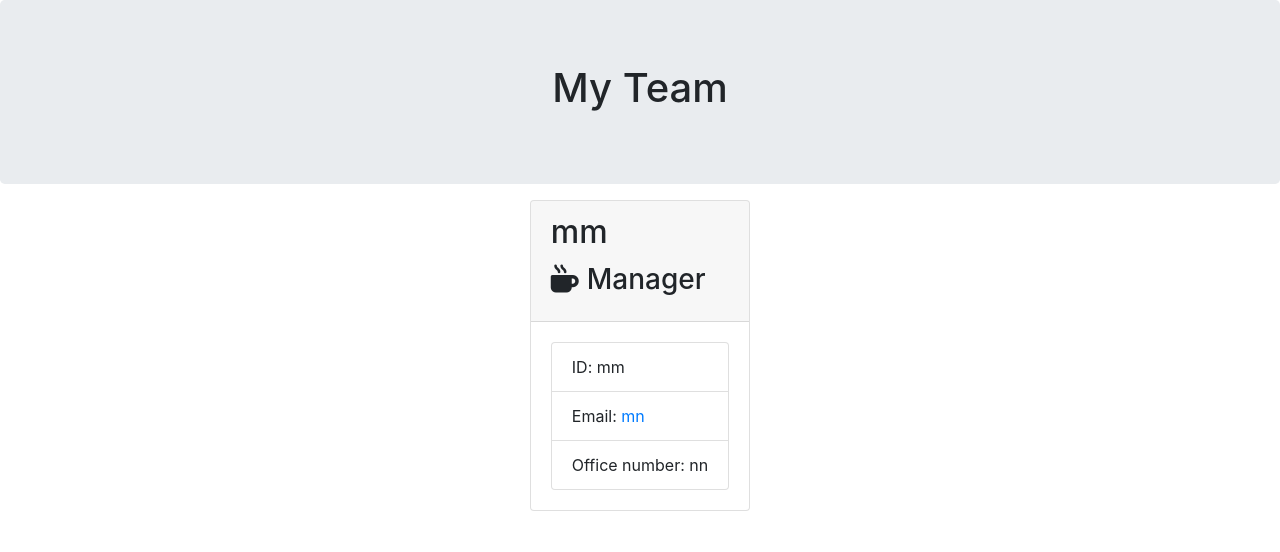
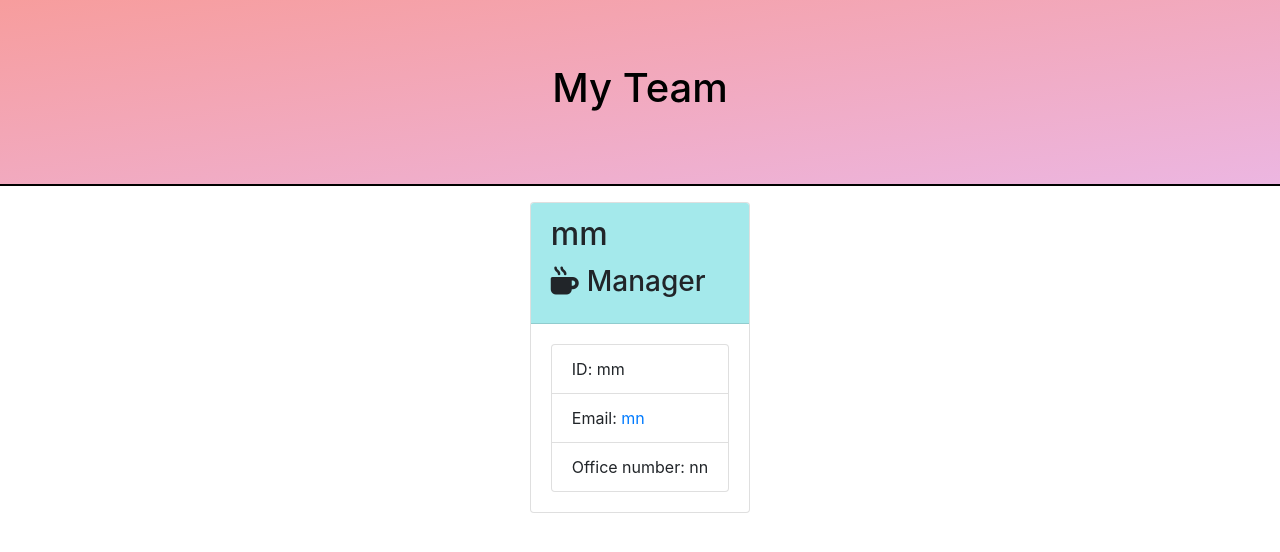
Before and after one commit to sinka27/Team_Profile_Generator, a website: page index.html in a window 1280 px wide. Drawn offline with nearby package versions, Linux system fonts and the light colour scheme.

Commit message:
Added Style sheet for jumbotron background color

```diff
--- /dev/null
+++ b/assets/style.css
@@ -0,0 +1,11 @@
+.jumbotron {
+    text-align: center;
+    background-image: linear-gradient(to bottom right, rgb(247, 157, 157), rgb(236, 182, 225));
+    color: black;
+    border-radius: 0;
+    border-bottom: 2px solid black;
+  }
+
+.card-header{
+    background-color: rgb(164, 233, 235);
+}
--- a/index.html
+++ b/index.html
@@ -9,12 +9,12 @@
     <title>My Team</title>
     <link rel="stylesheet" href="https://stackpath.bootstrapcdn.com/bootstrap/4.3.1/css/bootstrap.min.css"
         integrity="sha384-ggOyR0iXCbMQv3Xipma34MD+dH/1fQ784/j6cY/iJTQUOhcWr7x9JvoRxT2MZw1T" crossorigin="anonymous">
-    <link rel="stylesheet" href="style.css">
+    <link rel="stylesheet" href="./assets/style.css">
     <script src="https://kit.fontawesome.com/c502137733.js"></script>
 </head>
 
 <body>
-    <div class="container-fluid">
+    <div class="container-fluid ">
         <div class="row">
             <div class="col-12 jumbotron mb-3 team-heading">
                 <h1 class="text-center">My Team</h1>
```
